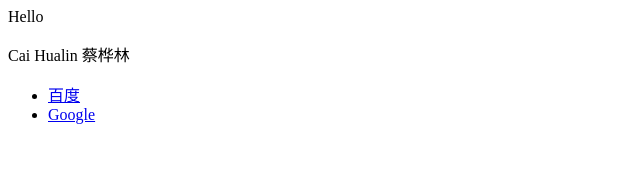
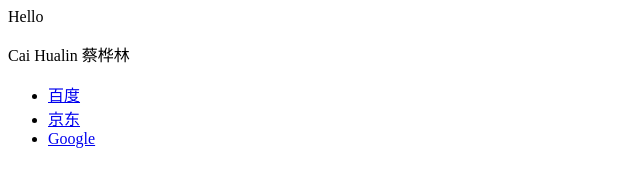
Before and after one commit to cai-hualin/cai-hualin.github.io, a plain HTML site: page index.html in a window 1280 px wide. Shown: the whole page, without its empty margins (0-640 px from the left). Drawn offline with Linux system fonts and the light colour scheme.

Commit message:
Update index.html

```diff
--- a/index.html
+++ b/index.html
@@ -4,5 +4,6 @@
 
 <ul>
   <li> <a href="https://www.baidu.com/">百度</a> </li>
+  <li> <a href="https://www.jd.com/">京东</a> </li>
   <li> <a href="http://www.google.com">Google</a> </li>
 </ul>
```
